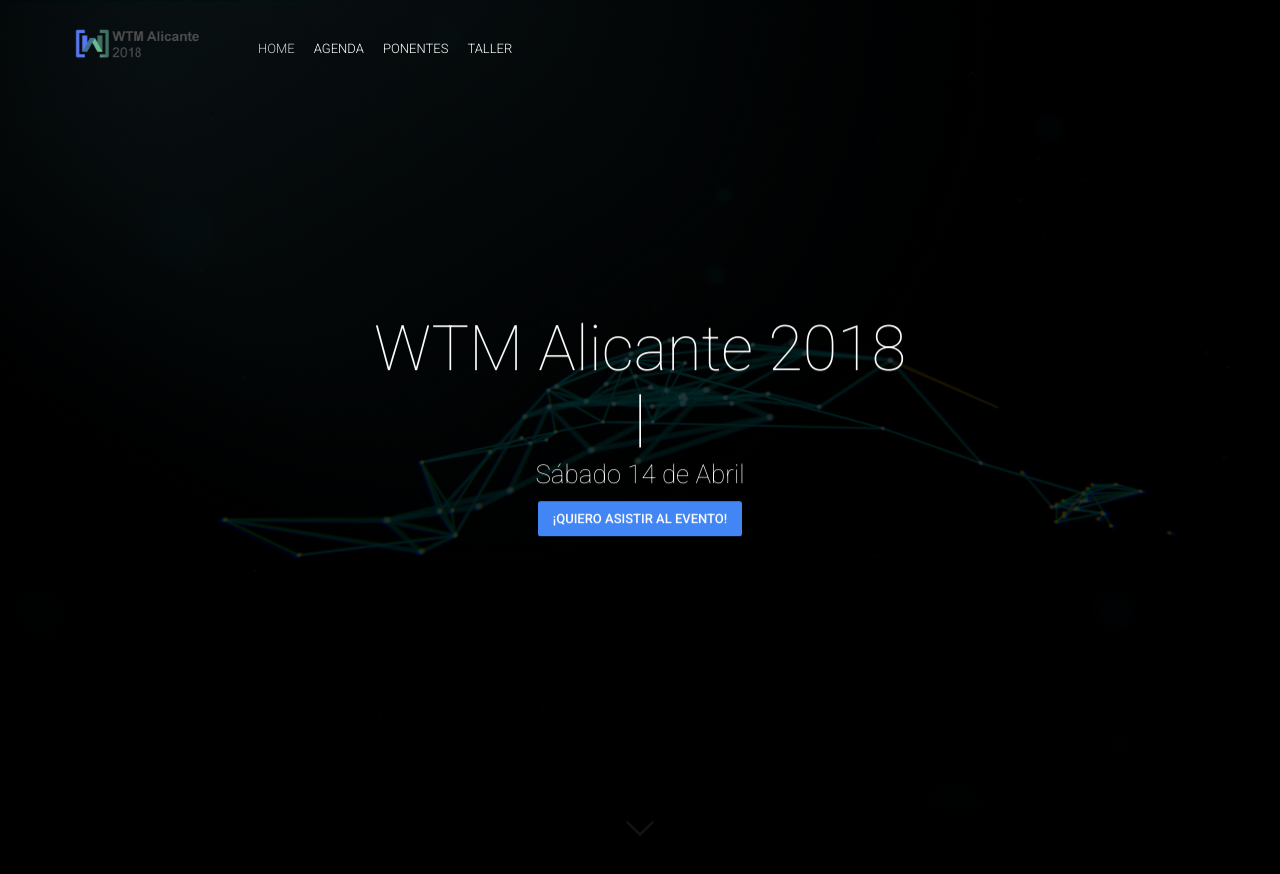
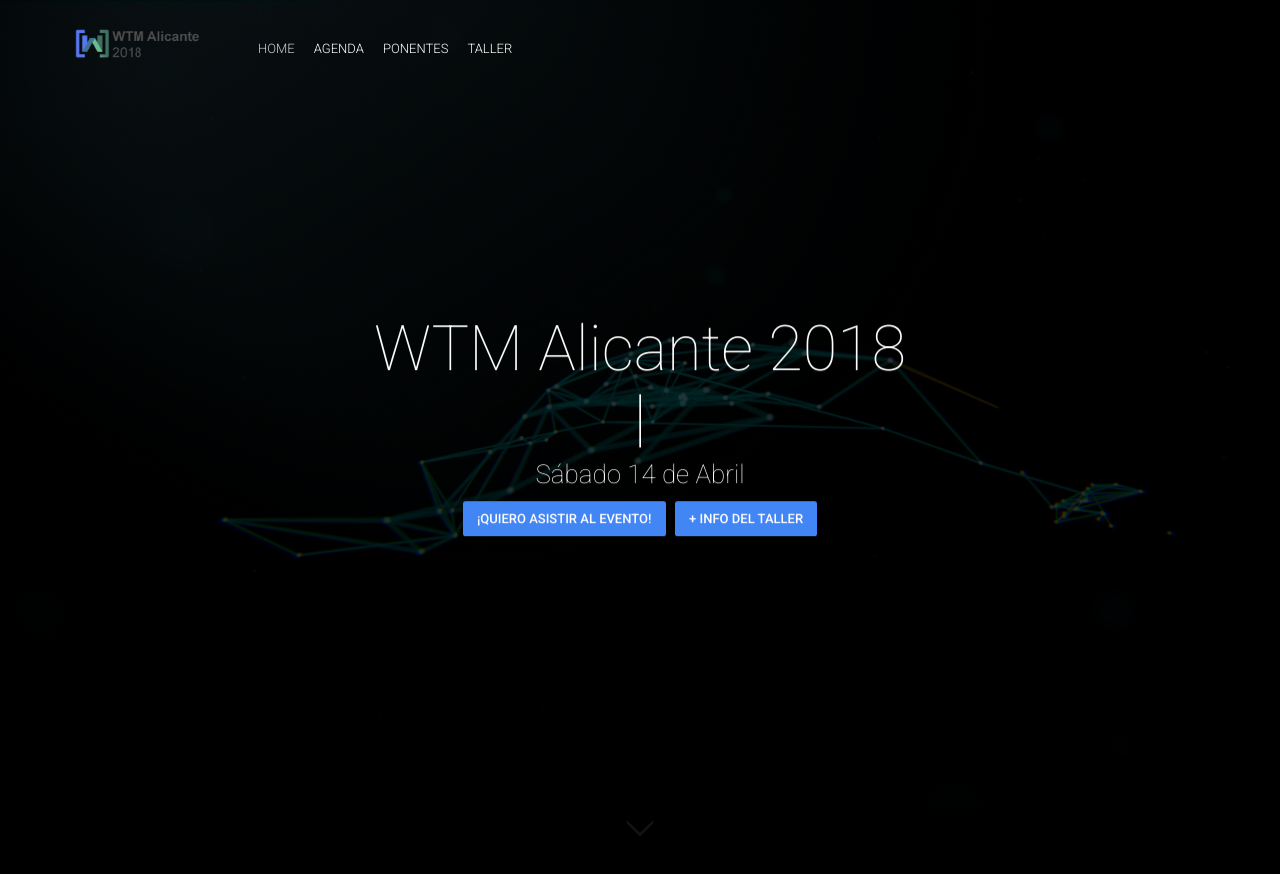
Before and after one commit to wtmalicante/wtmalicante.github.io, a Jekyll site: the page built from index.html, in a window 1280 px wide and 900 px high. Shown: the top 874 px of the window. Built offline with Jekyll 4.4.1, drawn with Linux system fonts in a browser that asks for light colours; nearby versions of some CDN libraries; comment, search, counter and statistics services are not loaded.

Commit message:
Update _config.yml

```diff
--- a/_config.yml
+++ b/_config.yml
@@ -57,6 +57,7 @@
 typeoutFallback: "Season"
 heroButtons:
  - {link: "https://www.meetup.com/es-ES/GDG-Alicante/events/248135541/", text: "¡Quiero asistir al evento!"}
+ - {permalink: "/team", text: "+ Info del taller"}
 
 # About Block
 aboutTitle: "Women Techmakers Alicante"
```
